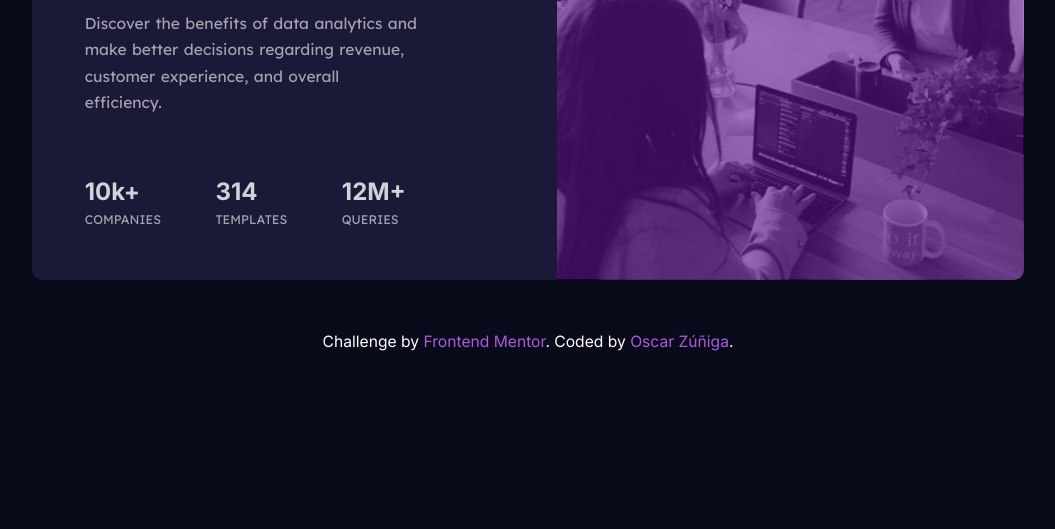
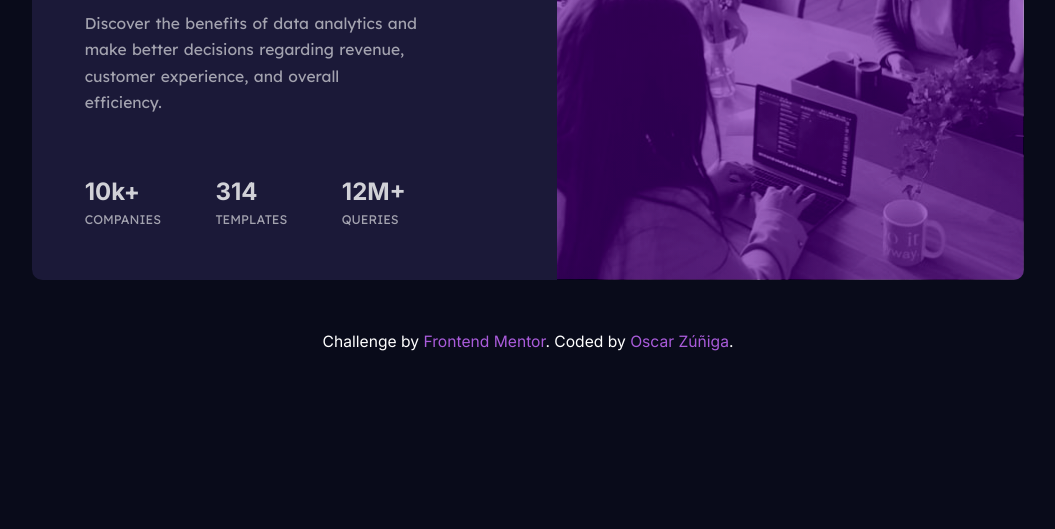
Before and after one commit to 1994oscar/stats-preview-card-component-main-chlg-05, a website: page index.html in a window 1280 px wide. Shown: the part 271-800 px from the top of the page, without its empty margins (112-1167 px from the left). Drawn offline with Linux system fonts and the light colour scheme.

Commit message:
Fixing image color

```diff
--- a/sass/components/_stats-preview.scss
+++ b/sass/components/_stats-preview.scss
@@ -16,7 +16,7 @@
         background-size: cover;
         background-repeat: no-repeat;
         background-position: center;
-        filter: brightness(.74) contrast(135%);
+        filter: brightness(.74) contrast(160%);
 
 
         @include media-min(1024px){
```
Also changed, not shown: css/styles.css.
